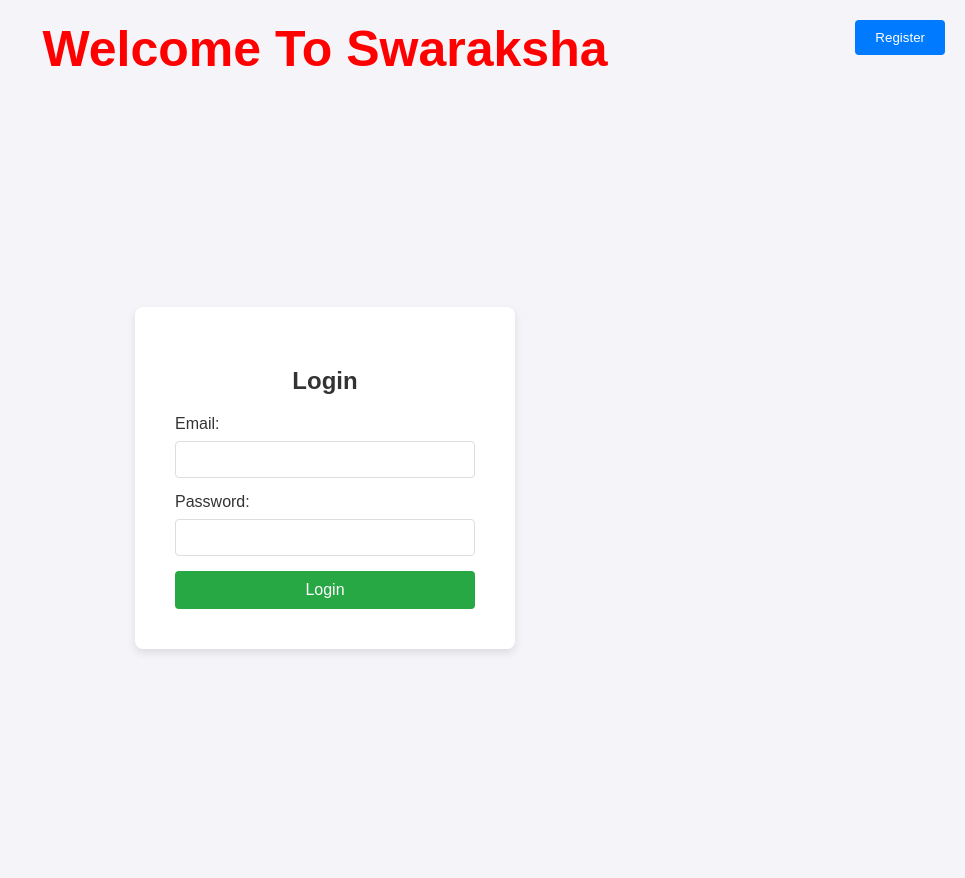
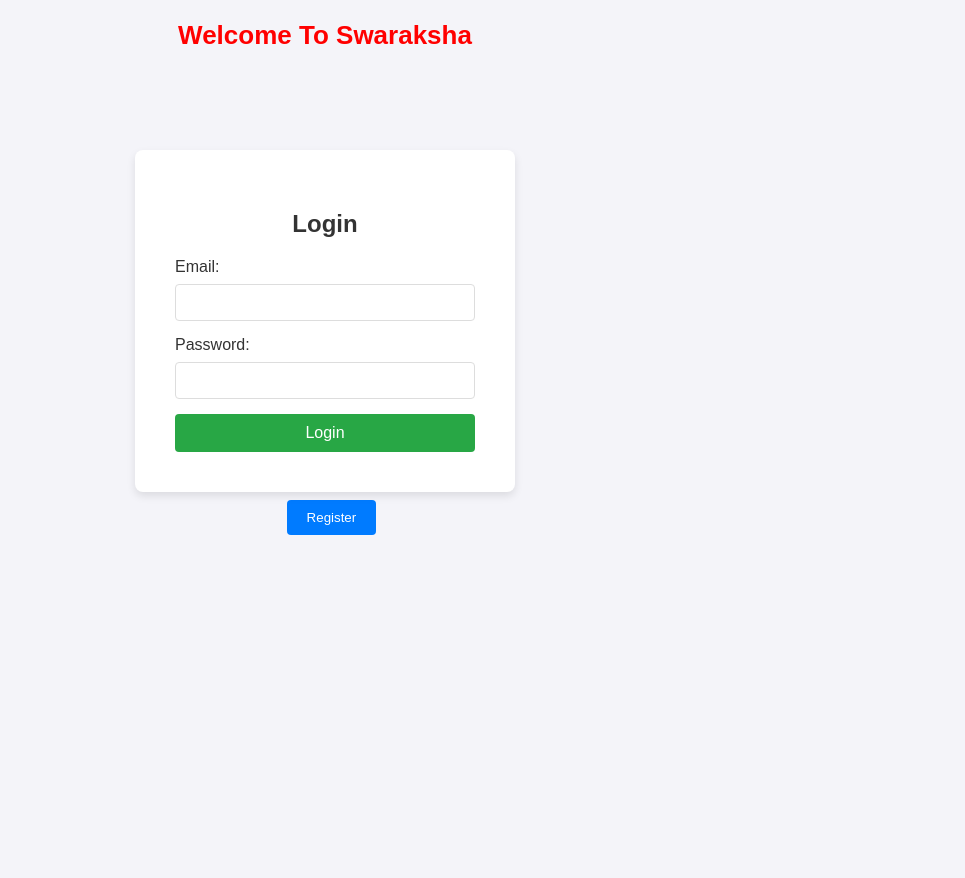
Before and after one commit to Rohith2003664333/sw-f-b-, a Flask app: page / in a window 1280 px wide. Shown: the whole page, without its empty margins (315-1280 px from the left). After the commit the page ends 535 px from the top, so only its background shows below. Run offline with Flask 3, Linux system fonts and the light colour scheme; parts of the project's set-up code (start-up, migrations or seed data) failed here and were passed over.

Commit message:
Update login.html

```diff
--- a/templates/login.html
+++ b/templates/login.html
@@ -17,7 +17,7 @@
          .greeting {
             text-align: center;
             color: red;
-            font-size: 50px;
+            font-size: 26px;
             margin-top: 20px;
             font-weight: bold;
         }
@@ -39,6 +39,8 @@
             border-radius: 8px;
             box-shadow: 0 4px 8px rgba(0, 0, 0, 0.1);
             width: 300px;
+            top: 150px;
+            position:absolute;
         }
 
         .login-box h2 {
@@ -81,8 +83,9 @@
         /* Styling for the register button */
         .top-right {
             position: absolute;
-            top: 20px;
-            right: 20px;
+            top: 500px;
+            left: 47%;
+
         }
 
         .top-right button {
```
